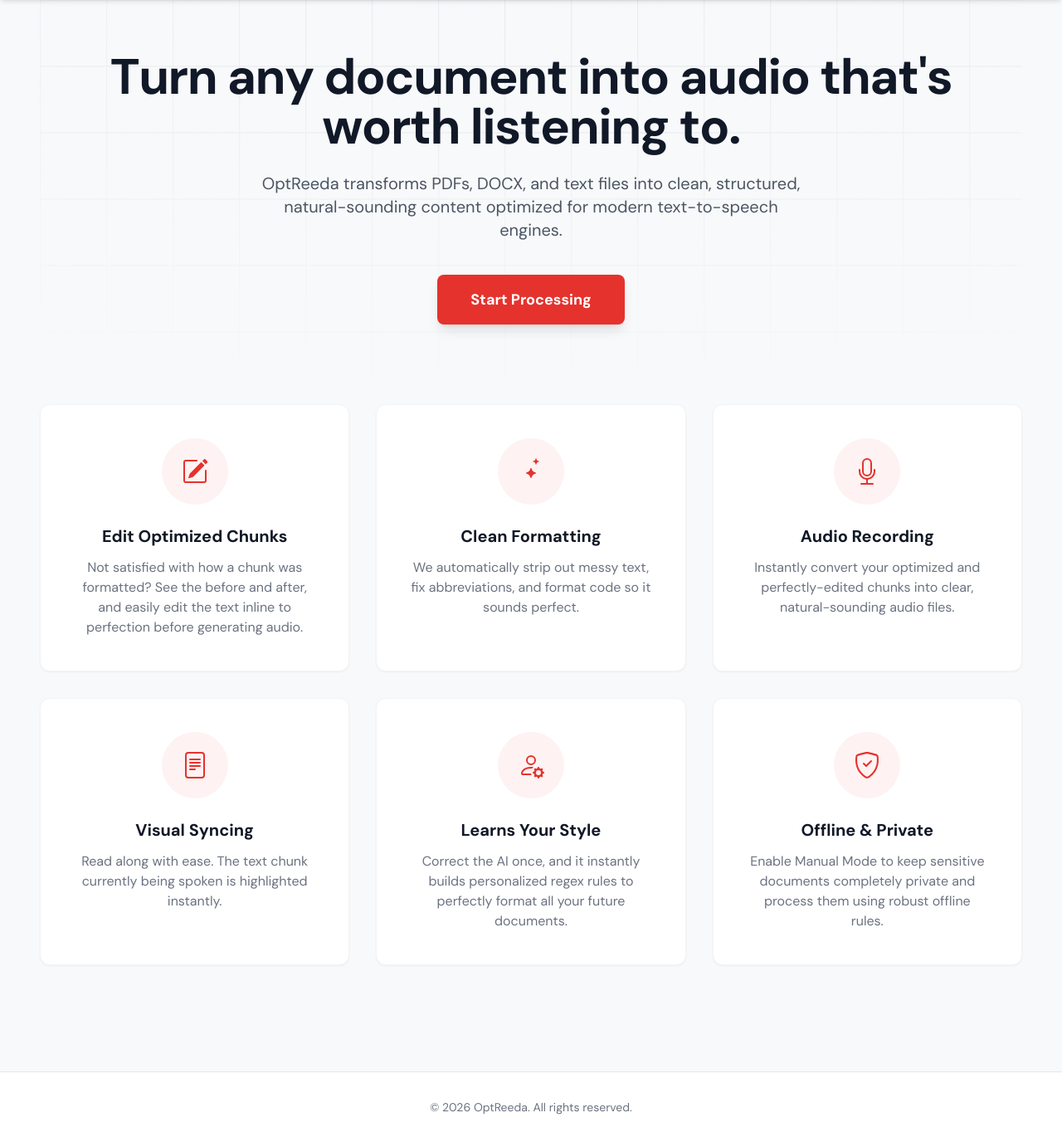
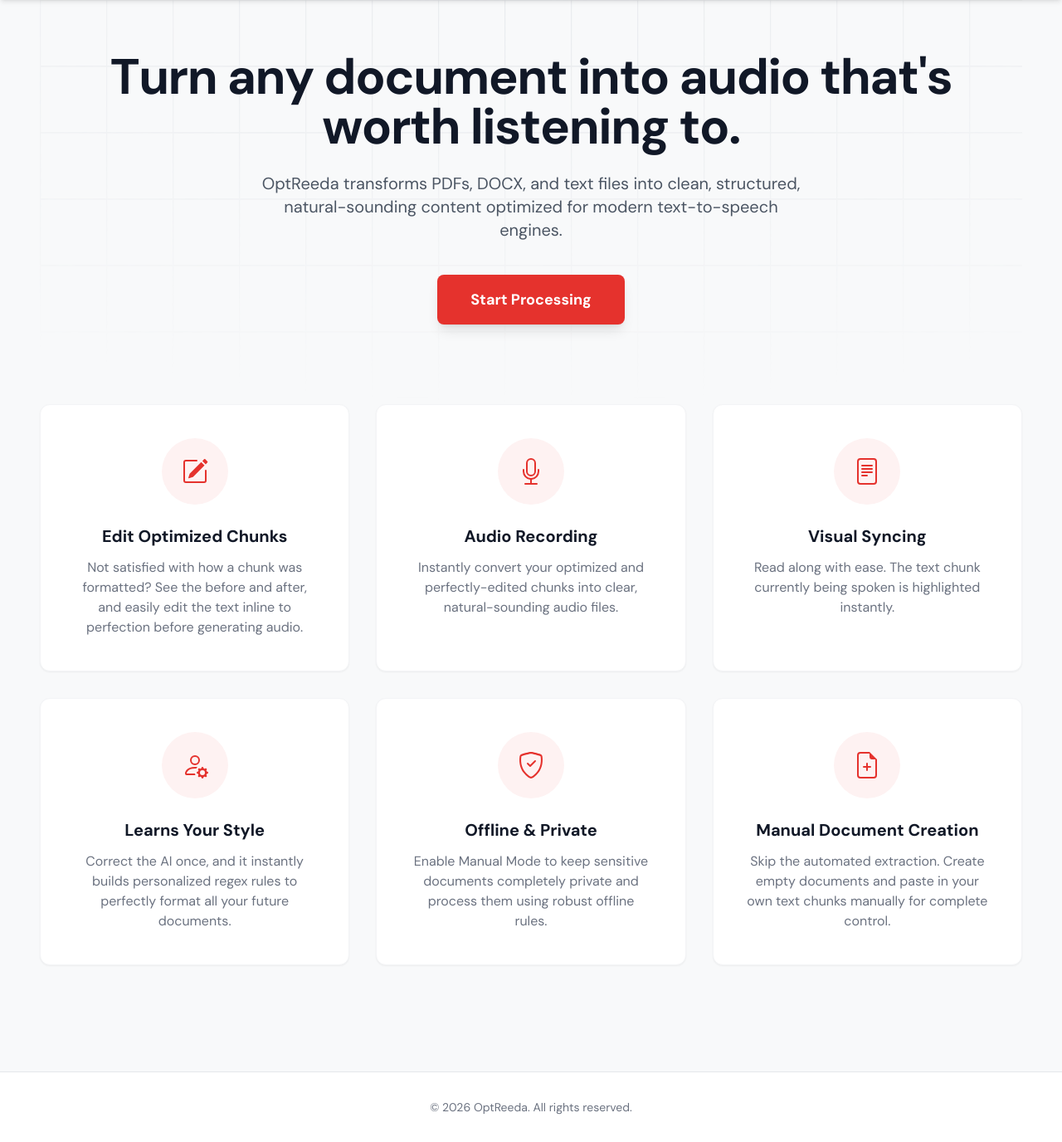
Before and after one commit to officialksolomon/opt-reeda, a Django app: template core/templates/pages/home.html in a window 1280 px wide. Shown: the part 65-1441 px from the top of the page at 83% size. Run offline with Django 5.2, Linux system fonts and the light colour scheme; the template is opened without the code that fills it, so the values that code supplies are empty; some libraries are stand-ins or nearby versions.

Commit message:
fix: UI updates/fixs

```diff
--- a/core/templates/pages/home.html
+++ b/core/templates/pages/home.html
@@ -60,13 +60,7 @@
       <p class="text-gray-500">Not satisfied with how a chunk was formatted? See the before and after, and easily edit the text inline to perfection before generating audio.</p>
     </div>
 
-    <div class="bg-white p-10 rounded-xl shadow-sm border border-gray-100 hover:shadow-md transition">
-      <div class="bg-red-50 w-20 h-20 rounded-full flex items-center justify-center mx-auto mb-6">
-        <svg aria-hidden="true" xmlns="http://www.w3.org/2000/svg" width="32" height="32" fill="currentColor" class="bi bi-stars text-brand" viewBox="0 0 16 16"><path d="M7.657 6.247c.11-.33.576-.33.686 0l.203.61a2.46 2.46 0 0 0 1.587 1.587l.61.203c.33.11.33.576 0 .686l-.61.203a2.46 2.46 0 0 0-1.587 1.587l-.203.61c-.11.33-.576.33-.686 0l-.203-.61a2.46 2.46 0 0 0-1.587-1.587l-.61-.203c-.33-.11-.33-.576 0-.686l.61-.203a2.46 2.46 0 0 0 1.587-1.587l.203-.61zM10.863.099a.145.145 0 0 1 .274 0l.258.774c.115.346.386.617.732.732l.774.258a.145.145 0 0 1 0 .274l-.774.258a1.156 1.156 0 0 0-.732.732l-.258.774a.145.145 0 0 1-.274 0l-.258-.774a1.156 1.156 0 0 0-.732-.732l-.774-.258a.145.145 0 0 1 0-.274l.774-.258c.346-.115.617-.386.732-.732L10.863.1z"/></svg>
-      </div>
-      <h3 class="text-xl font-bold text-gray-900 mb-3">Clean Formatting</h3>
-      <p class="text-gray-500">We automatically strip out messy text, fix abbreviations, and format code so it sounds perfect.</p>
-    </div>
+
 
     <div class="bg-white p-10 rounded-xl shadow-sm border border-gray-100 hover:shadow-md transition">
       <div class="bg-red-50 w-20 h-20 rounded-full flex items-center justify-center mx-auto mb-6">
@@ -102,6 +96,16 @@
       <h3 class="text-xl font-bold text-gray-900 mb-3">Offline & Private</h3>
       <p class="text-gray-500">Enable Manual Mode to keep sensitive documents completely private and process them using robust offline rules.</p>
     </div>
+
+    <!-- Feature 7: Manual Chunk Creation -->
+    <div class="bg-white p-10 rounded-xl shadow-sm border border-gray-100 hover:shadow-md transition">
+      <div class="bg-red-50 w-20 h-20 rounded-full flex items-center justify-center mx-auto mb-6">
+        <svg aria-hidden="true" xmlns="http://www.w3.org/2000/svg" width="32" height="32" fill="currentColor" class="bi bi-file-earmark-plus text-brand" viewBox="0 0 16 16"><path d="M8 6.5a.5.5 0 0 1 .5.5v1.5H10a.5.5 0 0 1 0 1H8.5V11a.5.5 0 0 1-1 0V9.5H6a.5.5 0 0 1 0-1h1.5V7a.5.5 0 0 1 .5-.5z"/><path d="M14 4.5V14a2 2 0 0 1-2 2H4a2 2 0 0 1-2-2V2a2 2 0 0 1 2-2h5.5L14 4.5zm-3 0A1.5 1.5 0 0 1 9.5 3V1H4a1 1 0 0 0-1 1v12a1 1 0 0 0 1 1h8a1 1 0 0 0 1-1V4.5h-2z"/></svg>
+      </div>
+      <h3 class="text-xl font-bold text-gray-900 mb-3">Manual Document Creation</h3>
+      <p class="text-gray-500">Skip the automated extraction. Create empty documents and paste in your own text chunks manually for complete control.</p>
+    </div>
+
 
   </div>
   </div>
--- a/core/templates/pages/pricing.html
+++ b/core/templates/pages/pricing.html
@@ -34,9 +34,6 @@
 {% block content %}
 <div class="relative w-full min-h-screen pb-20 overflow-hidden bg-bodyBg">
 
-  <!-- Subtle decorative background elements -->
-  <div class="absolute top-[-10%] left-[-10%] w-[50%] h-[50%] rounded-full bg-gradient-to-br from-brand/10 to-transparent blur-[100px] pointer-events-none"></div>
-  <div class="absolute bottom-[-10%] right-[-10%] w-[50%] h-[50%] rounded-full bg-gradient-to-tl from-brand/5 to-transparent blur-[120px] pointer-events-none"></div>
 
   <div class="  pt-20 relative z-10">
 
```
